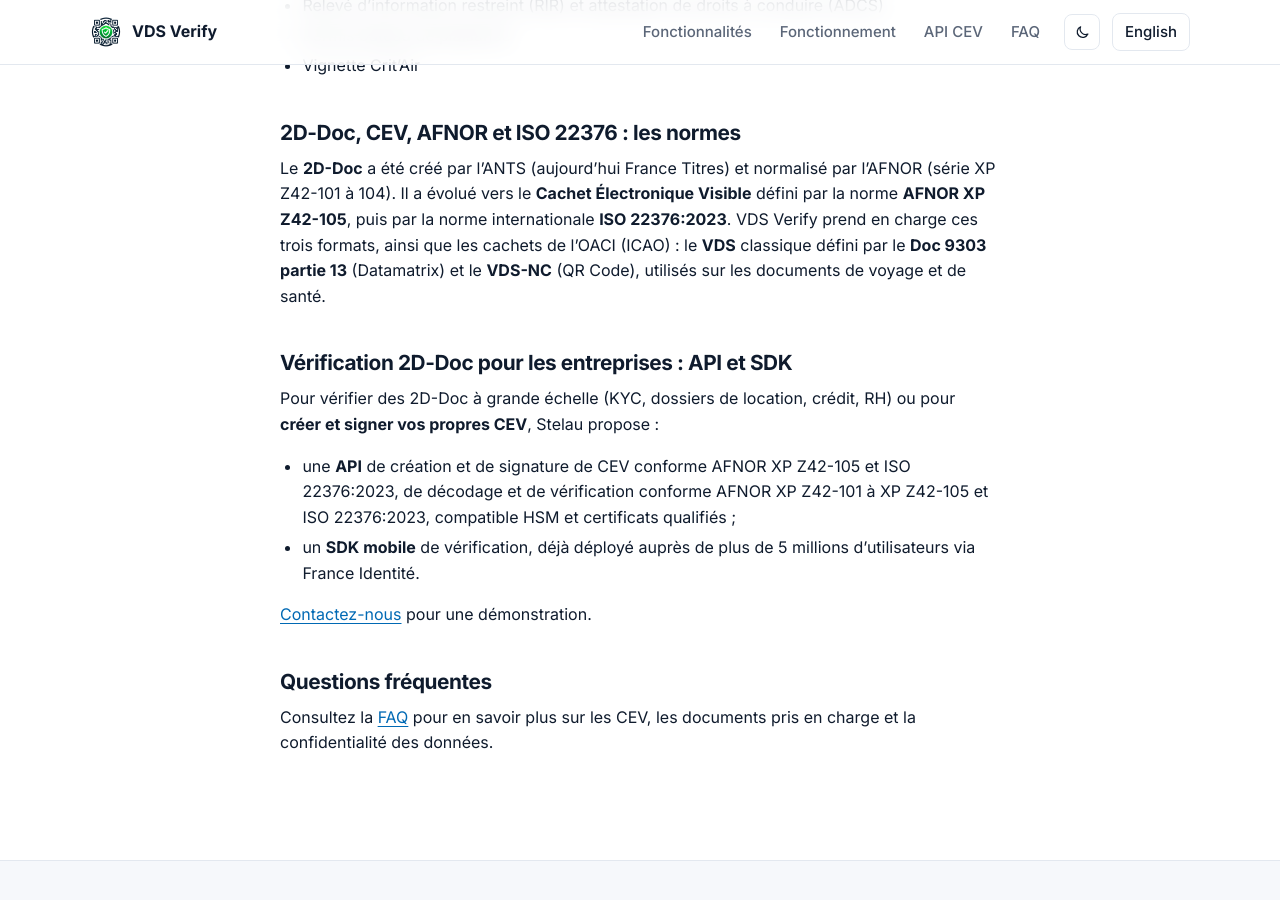
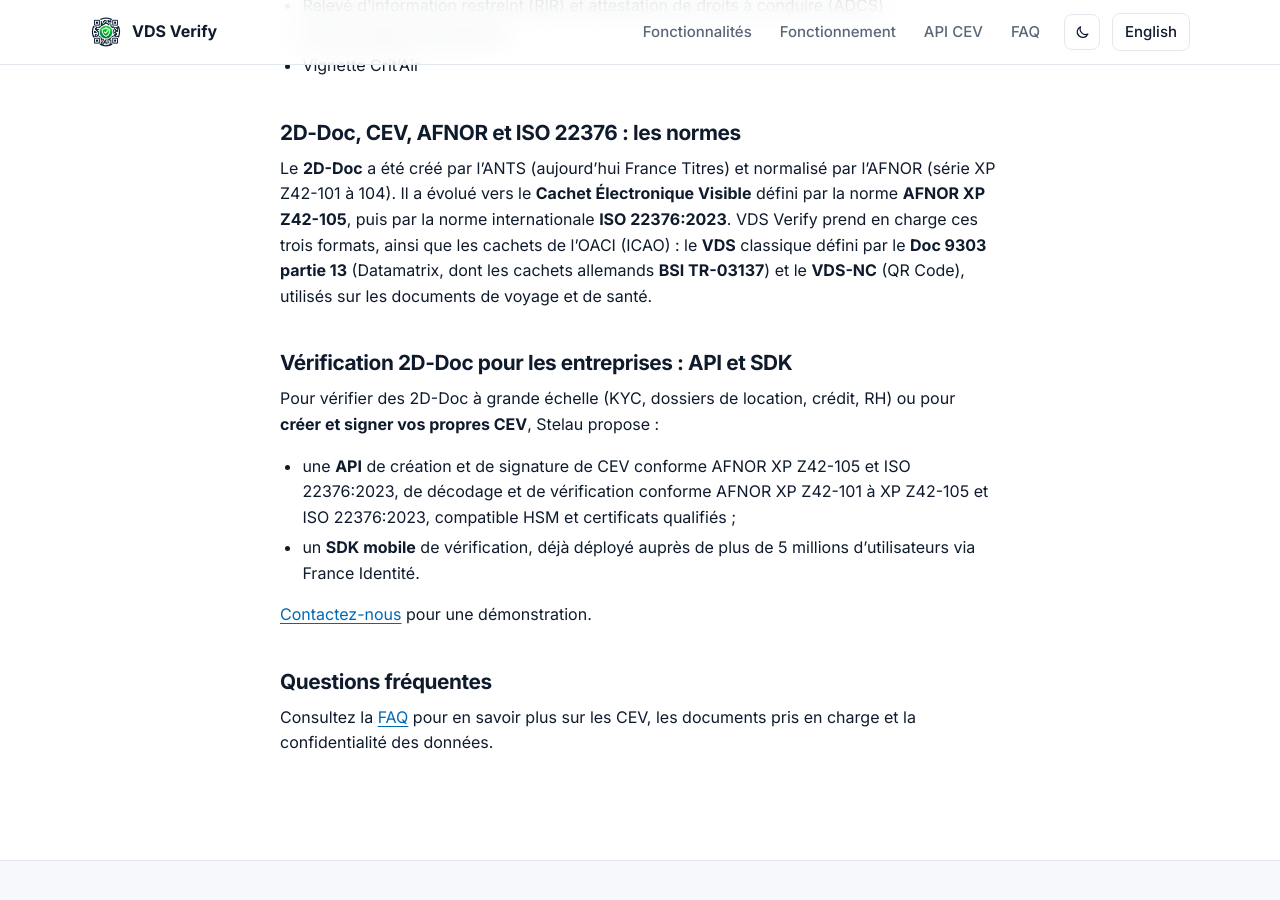
Before and after one commit to stelauconseil/vds-verify, a Jekyll site: the page built from docs/verification-2d-doc.md, in a window 1280 px wide and 900 px high, scrolled down 1411 px. Built offline with Jekyll 4.4.1, drawn with Linux system fonts in a browser that asks for light colours.

Commit message:
fix(docs): update references to BSI TR-03137 in various documents

```diff
--- a/docs/_data/i18n.yml
+++ b/docs/_data/i18n.yml
@@ -74,7 +74,7 @@ fr:
           alt: Export du résultat en PDF ou JSON
     docs:
         title: Documents pris en charge
-        lead: Tous les CEV conformes aux normes AFNOR XP Z42-101 à XP Z42-105 (dont le 2D-Doc) et ISO 22376:2023, ainsi que les VDS (ICAO Doc 9303 partie 13) et VDS-NC de l'OACI, notamment
+        lead: Tous les CEV conformes aux normes AFNOR XP Z42-101 à XP Z42-105 (dont le 2D-Doc) et ISO 22376:2023, ainsi que les VDS (ICAO Doc 9303 partie 13, BSI TR-03137) et VDS-NC de l'OACI, notamment
         items:
             - Carte nationale d'identité
             - Justificatif d'identité France Identité
@@ -186,7 +186,7 @@ en:
           alt: Export the result as PDF or JSON
     docs:
         title: Supported documents
-        lead: Every VDS compliant with AFNOR XP Z42-101 to XP Z42-105 (2D-Doc included) and ISO 22376:2023, as well as ICAO VDS (Doc 9303 Part 13) and VDS-NC, including
+        lead: Every VDS compliant with AFNOR XP Z42-101 to XP Z42-105 (2D-Doc included) and ISO 22376:2023, as well as ICAO VDS (Doc 9303 Part 13, BSI TR-03137) and VDS-NC, including
         items:
             - French national ID card
             - France Identité identity proof
--- a/docs/_layouts/home.html
+++ b/docs/_layouts/home.html
@@ -29,7 +29,7 @@ layout: default
       "offers": { "@type": "Offer", "price": "0", "priceCurrency": "EUR" },
       "publisher": { "@id": "https://www.stelau.com/#org" },
       "featureList": {{ t.features.items | map: "title" | jsonify }},
-      "keywords": "CEV, VDS, Visible Digital Seal, Cachet Électronique Visible, 2D-Doc, ISO 22376, AFNOR XP Z42-101, AFNOR XP Z42-105, ICAO VDS, ICAO Doc 9303, ICAO VDS-NC, France Identité, ANTS"
+      "keywords": "CEV, VDS, Visible Digital Seal, Cachet Électronique Visible, 2D-Doc, ISO 22376, AFNOR XP Z42-101, AFNOR XP Z42-105, ICAO VDS, ICAO Doc 9303, BSI TR-03137, ICAO VDS-NC, France Identité, ANTS"
     }
   ]
 }
--- a/docs/llms.txt
+++ b/docs/llms.txt
@@ -6,7 +6,7 @@ Key facts:
 
 - Publisher: Stelau Conseil, France (https://www.stelau.com). Contact: contact@stelau.com
 - Price: free, no account, no ads. Platforms: iPhone (App Store id6463440128) and Android (package com.stelau.vdsverify).
-- Supported formats: every 2D-Doc (AFNOR XP Z42-101 to XP Z42-104); every VDS compliant with AFNOR XP Z42-105; every VDS compliant with ISO 22376:2023; ICAO VDS according to Doc 9303 Part 13 (Datamatrix seals on travel documents); ICAO VDS-NC (QR Code seals for travel and health documents).
+- Supported formats: every 2D-Doc (AFNOR XP Z42-101 to XP Z42-104); every VDS compliant with AFNOR XP Z42-105; every VDS compliant with ISO 22376:2023; ICAO VDS according to Doc 9303 Part 13 (Datamatrix seals on travel documents, including German seals compliant with BSI TR-03137); ICAO VDS-NC (QR Code seals for travel and health documents).
 - Typical documents: French national ID card, France Identité single-use identity proof ("justificatif d'identité"), France Identité certified digital identity request, restricted information statement (RIR), driving entitlement certificate (ADCS), recreational boat licence, Crit'Air sticker, energy and phone bills.
 - Verification steps: scan and decode the 2D code; fetch signing certificates from the ANTS Trusted List; check certificate validity and revocation; verify the seal signature; display decoded data and signature details.
 - Privacy: the decoding API processes seals in memory only, stores nothing and keeps no logs. Scan history stays on the user's phone.
--- a/docs/verification-2d-doc.md
+++ b/docs/verification-2d-doc.md
@@ -46,7 +46,7 @@ Si l'une de ces étapes échoue, le document ne doit pas être considéré comme
 
 ## 2D-Doc, CEV, AFNOR et ISO 22376 : les normes
 
-Le **2D-Doc** a été créé par l'ANTS (aujourd'hui France Titres) et normalisé par l'AFNOR (série XP Z42-101 à 104). Il a évolué vers le **Cachet Électronique Visible** défini par la norme **AFNOR XP Z42-105**, puis par la norme internationale **ISO 22376:2023**. VDS Verify prend en charge ces trois formats, ainsi que les cachets de l'OACI (ICAO) : le **VDS** classique défini par le **Doc 9303 partie 13** (Datamatrix) et le **VDS-NC** (QR Code), utilisés sur les documents de voyage et de santé.
+Le **2D-Doc** a été créé par l'ANTS (aujourd'hui France Titres) et normalisé par l'AFNOR (série XP Z42-101 à 104). Il a évolué vers le **Cachet Électronique Visible** défini par la norme **AFNOR XP Z42-105**, puis par la norme internationale **ISO 22376:2023**. VDS Verify prend en charge ces trois formats, ainsi que les cachets de l'OACI (ICAO) : le **VDS** classique défini par le **Doc 9303 partie 13** (Datamatrix, dont les cachets allemands **BSI TR-03137**) et le **VDS-NC** (QR Code), utilisés sur les documents de voyage et de santé.
 
 ## Vérification 2D-Doc pour les entreprises : API et SDK
 
```
Also changed, not shown: docs/en/2d-doc-verification.md (+1 -1 lines), docs/faq-en.md (+1 -1 lines), docs/faq-fr.md (+1 -1 lines).
